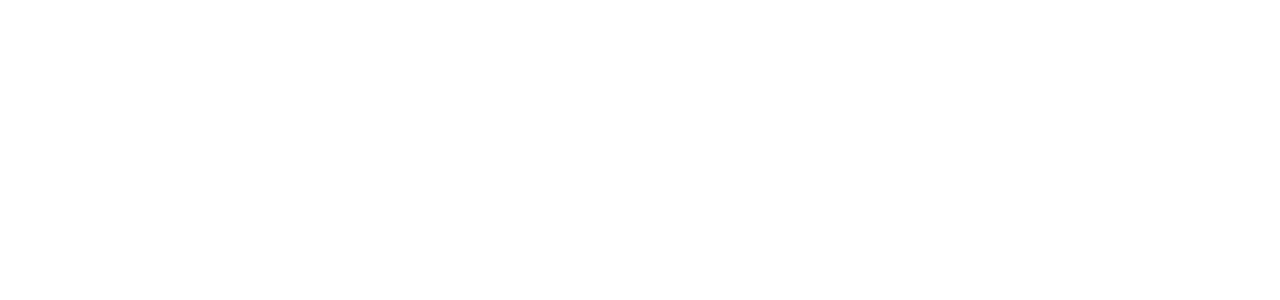
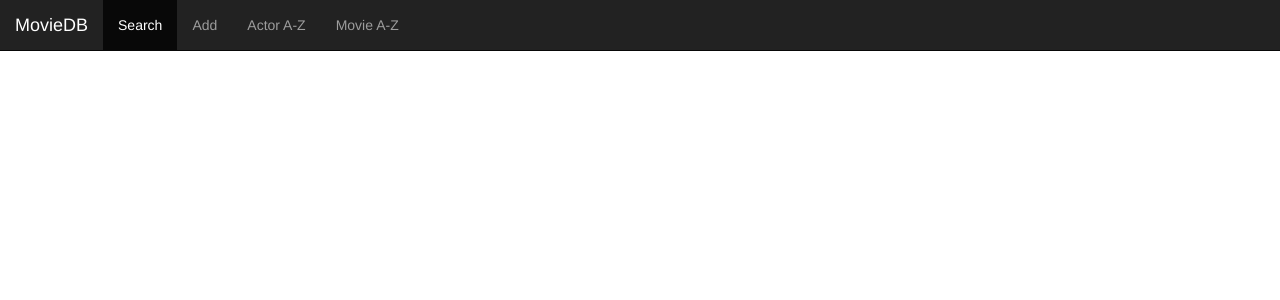
Before and after one commit to mverde/MovieDB, a PHP site: page / in a window 1280 px wide. Before the commit the part shown is empty. Shown: the top 300 px of the page. Run offline with PHP 8.4, Linux system fonts and the light colour scheme.

Commit message:
Added navbar template.

```diff
--- a/index.php
+++ b/index.php
@@ -1,6 +1,34 @@
 <!DOCTYPE html>
 <html>
+	<head>
+		<title>MovieDB</title>
+
+		<!-- Bootstrap core CSS -->
+    	<link href="bootstrap/css/bootstrap.min.css" rel="stylesheet">
+	</head>
 	<body>
+		<nav class="navbar navbar-inverse navbar-static-top">
+      		<div class="container-fluid">
+        		<div class="navbar-header">
+          			<button type="button" class="navbar-toggle collapsed" data-toggle="collapse" data-target="#navbar" aria-expanded="false" aria-controls="navbar">
+            			<span class="sr-only">Toggle navigation</span>
+            			<span class="icon-bar"></span>
+            			<span class="icon-bar"></span>
+            			<span class="icon-bar"></span>
+          			</button>
+          			<a class="navbar-brand" href="#">MovieDB</a>
+        		</div>
 
+        		<!-- Collect the nav links, forms, and other content for toggling -->
+			    <div class="collapse navbar-collapse">
+			      <ul class="nav navbar-nav">
+			        <li class="active"><a href="#">Search <span class="sr-only">(current)</span></a></li>
+			        <li><a href="#">Add</a></li>
+			        <li><a href="#">Actor A-Z</a></li>
+			        <li><a href="#">Movie A-Z</a></li>
+			      </ul>
+			  </div>
+     	 	</div>
+		</nav>
 	</body>
 </html>
```
